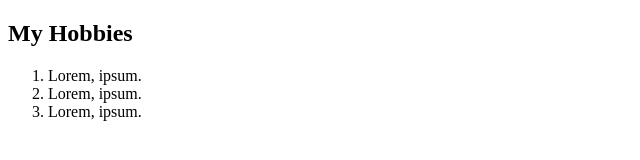
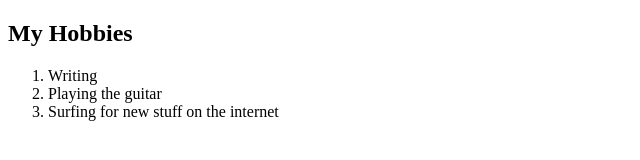
Before and after one commit to JoshuaPaul-lasisi/resume, a plain HTML site: page hobbies.html in a window 1280 px wide. Shown: the whole page, without its empty margins (0-640 px from the left). Drawn offline with Linux system fonts and the light colour scheme.

Commit message:
Update hobbies.html
Made updates

```diff
--- a/hobbies.html
+++ b/hobbies.html
@@ -8,9 +8,9 @@
 <body>
     <h2>My Hobbies</h2>
     <ol>
-        <li>Lorem, ipsum.</li>
-        <li>Lorem, ipsum.</li>
-        <li>Lorem, ipsum.</li>
+        <li>Writing</li>
+        <li>Playing the guitar</li>
+        <li>Surfing for new stuff on the internet</li>
     </ol>
 </body>
 </html>
```
